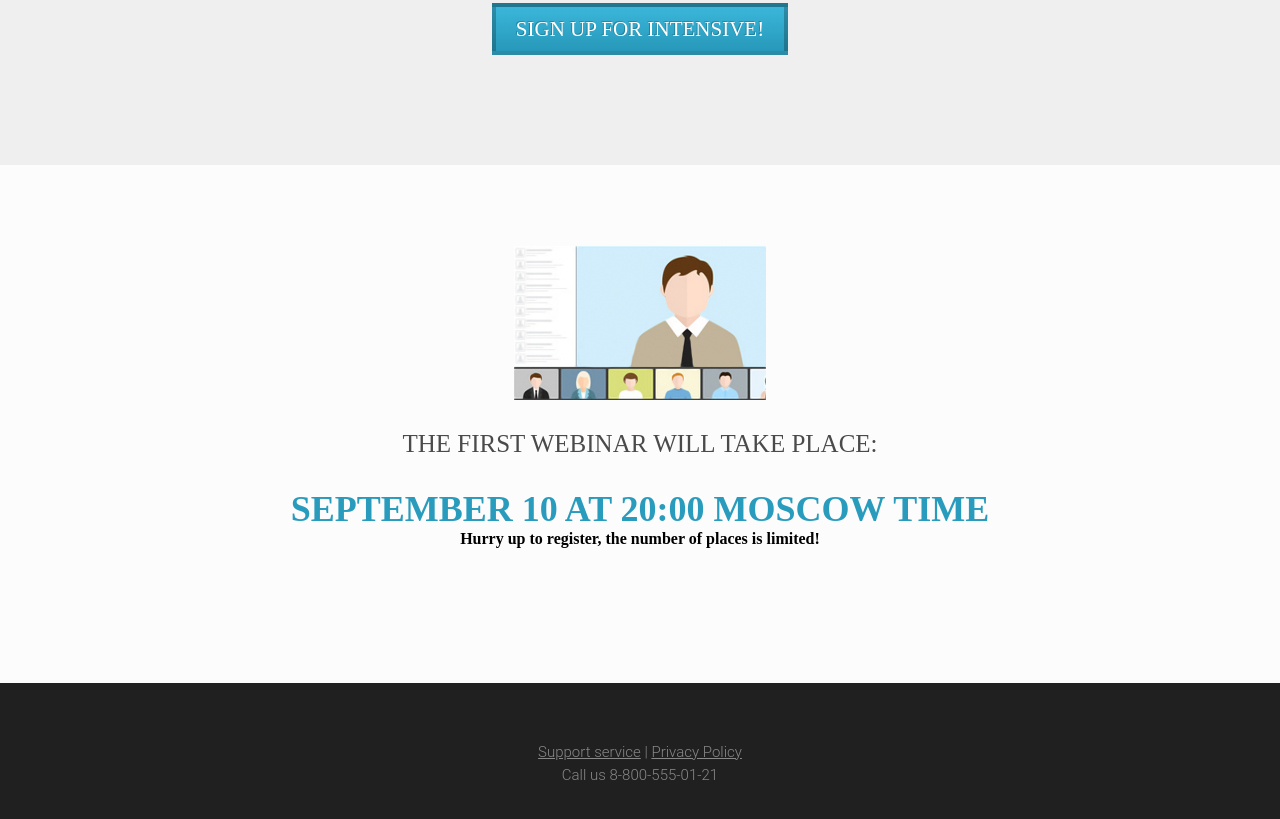
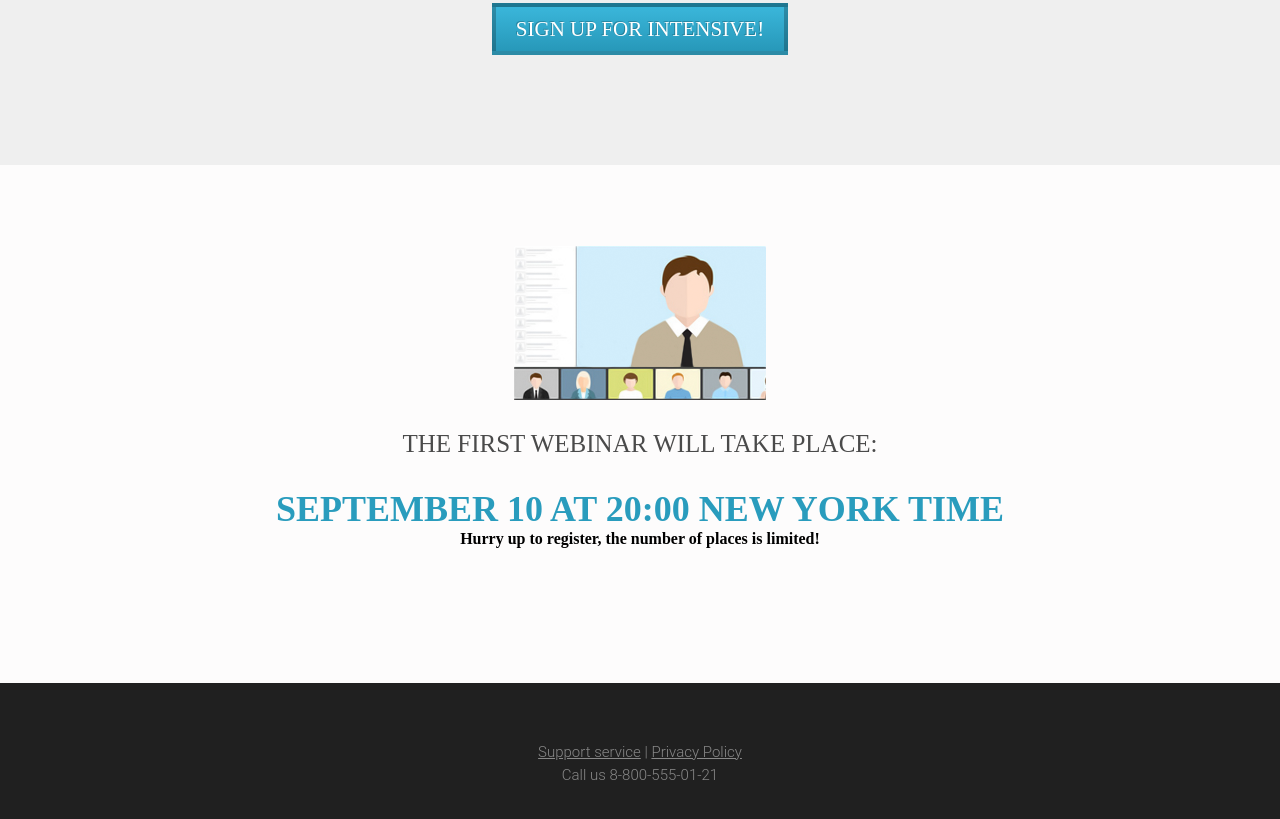
Before and after one commit to FreedomToTibet/WordPress-conferetion, a plain HTML site: page src/index.html in a window 1280 px wide. Shown: the part 2780-3599 px from the top of the page. Drawn offline with Linux system fonts and the light colour scheme; a web font is replaced by a local one.

Commit message:
Update index.html

```diff
--- a/src/index.html
+++ b/src/index.html
@@ -102,7 +102,7 @@
 		<div class="date-wrapper">
 			<img src="./icons/icon_5_1.png" alt="">
 			<h3>The first webinar will take place:</h3>
-			<h2>September 10 at 20:00 Moscow time</h2>
+			<h2>September 10 at 20:00 New York time</h2>
 			<h4>Hurry up to register, the number of places is limited!</h4>
 		</div>
 	</section>
```
